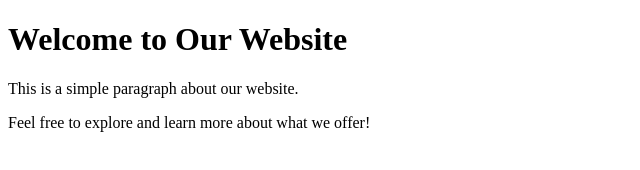
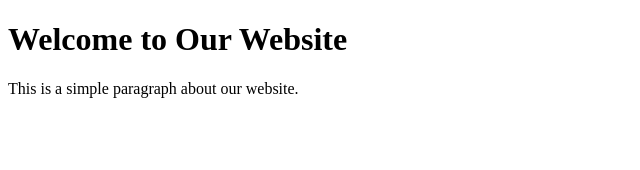
Before and after one commit to ChannaS200/mywebproject, a plain HTML site: page index.html in a window 1280 px wide. Shown: the whole page, without its empty margins (0-640 px from the left). Drawn offline with Linux system fonts and the light colour scheme.

Commit message:
Revert "step5"
This reverts commit ae90e421a5602209e81f0532a17df8f05b878c8f.

```diff
--- a/index.html
+++ b/index.html
@@ -7,6 +7,6 @@
 
     <h1>Welcome to Our Website</h1>
     <p>This is a simple paragraph about our website.</p>
-    <p>Feel free to explore and learn more about what we offer!</p>
+
 </body>
 </html>
```
